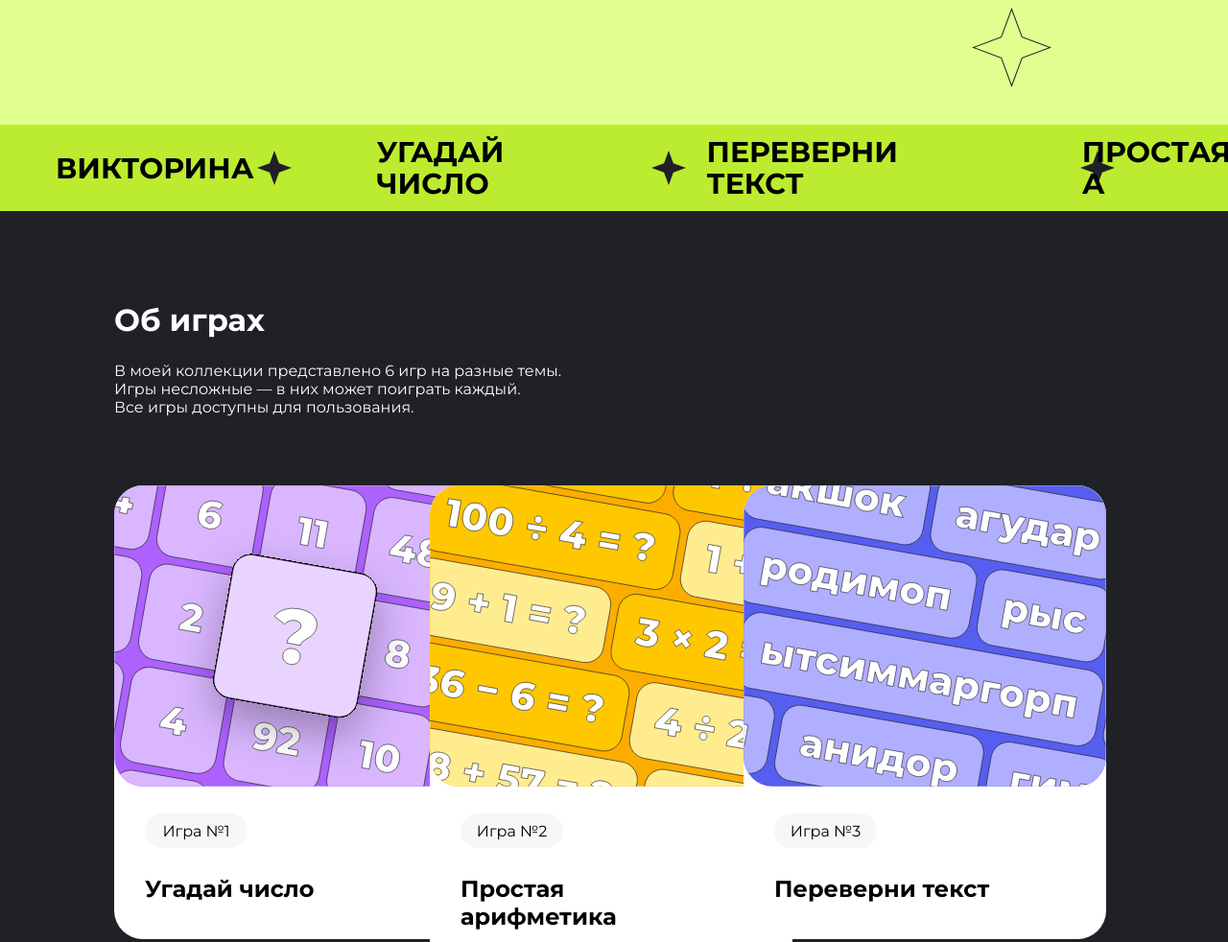
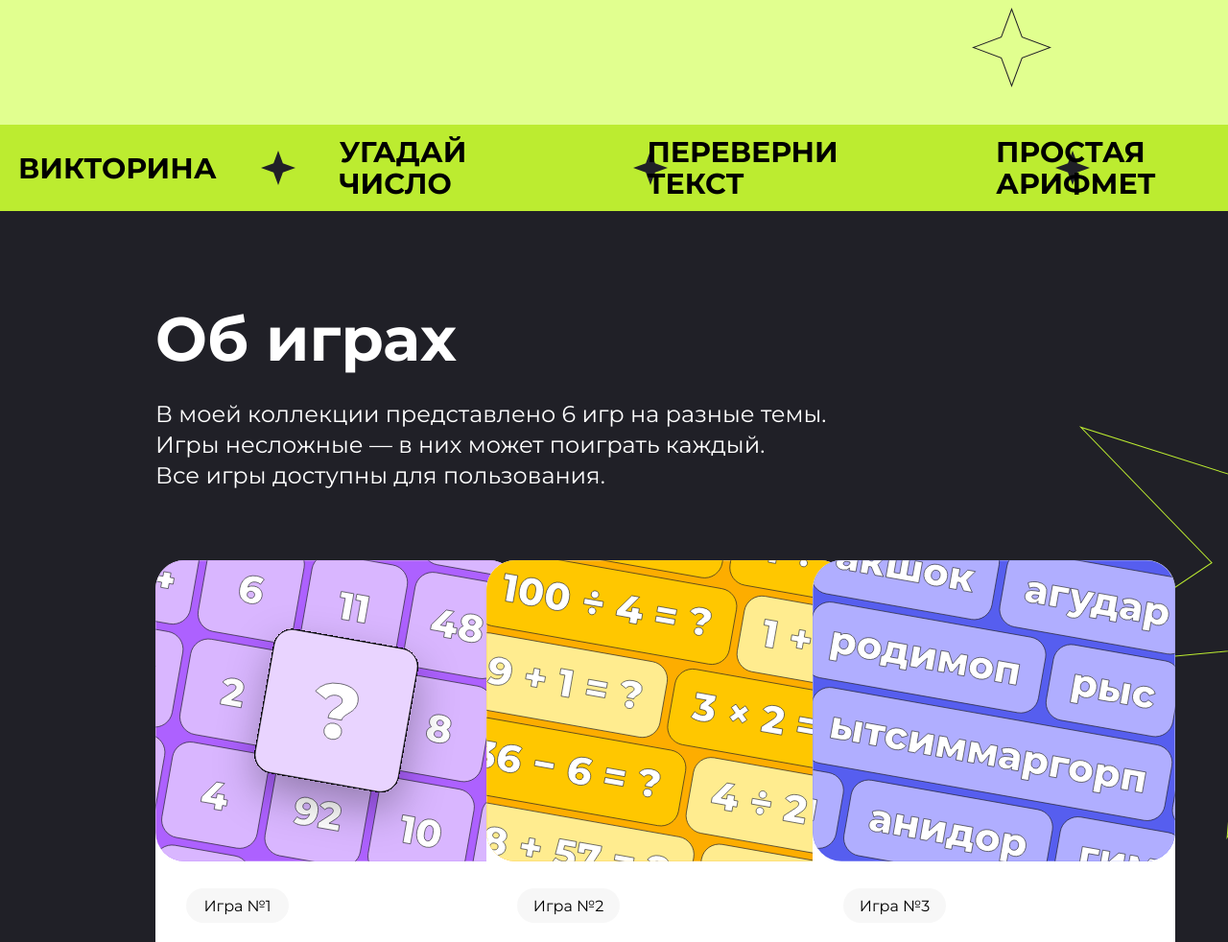
Before and after one commit to DeAssisMoreira/2-course, a plain HTML site: page Index.html in a window 1280 px wide. Shown: the part 580-1562 px from the top of the page at 96% size. Drawn offline with Linux system fonts and the light colour scheme.

Commit message:
Шрифт изменен, звезды доработаны, центрирование сделано, ширинка картинок поправлена, скролл добавлен

```diff
--- a/Index.html
+++ b/Index.html
@@ -9,25 +9,26 @@
     <link href="https://fonts.googleapis.com/css2?family=Montserrat:ital,wght@0,100..900;1,100..900&display=swap" rel="stylesheet">
     <link rel="stylesheet" href="Style.css">
     <style type="scss">
-      </style>
+    </style>
 </head>
 <body>
     <main class="center">
     <header class="heading">
     <h1 class="header">Добро пожаловать<br> на мой сайт мини-игр</h1>
     <p class="header__text">Тебе предстоит пройти несколько увлекательных игр.<br> Если готов, нажимай <span class="header__text_bold">«Поехали!»</span> и <span class="header__text_bold">приступай.</span></p>
+    <a href="#about" class="header__button_scroll">
     <button class="header__button">Поехали!</button>
+    </a>
     <nav class="navbar">
         <h3 class="navbar__item">викторина</h3>
         <h3 class="navbar__item">угадай число</h3>
         <h3 class="navbar__item">переверни текст</h3>
-        <h3 class="navbar__item_gap">простая а</h3>
+        <h3 class="navbar__item_gap">простая арифмет</h3>
     </nav>
     </header>
-    <div class="about">
+    <div class="about" id="about">
         <h1 class="about__header">Об играх</h1>
         <p class="about__text">В моей коллекции представлено 6 игр на разные темы.<br> Игры несложные — в них может поиграть каждый.<br> Все игры доступны для пользования.</p>
-
     <div class="games">
     <a href="#"><article class="articles">
         <img class="games__img" src="./imgs/Game1.svg" alt="guess number">
--- a/Style.scss
+++ b/Style.scss
@@ -63,6 +63,9 @@ body {
     width: 247px;
     height: 66px;
     }
+    &__button_scroll {
+    scroll-behavior: smooth;
+    }
   }
   .header__button:hover {
     background-color: #fff;
@@ -78,12 +81,12 @@ body {
     left: 0;
     height: 90px;
     margin-top: 156px;
-    padding-left: 58px;
+    padding-left: 19px;
     display: flex;
     flex-direction: row;
     align-items: center;
     background-image: url(./imgs/Star__navbar.svg), url(./imgs/Star__navbar.svg), url(./imgs/Star__navbar.svg);
-    background-position: 268px 27px, 679px 27px, 1126px 27px;
+    background-position: 272px 27px, 660px 27px, 1100px 27px;
     background-repeat: no-repeat;
     gap: 128px;
     &__item {
@@ -107,7 +110,7 @@ body {
 
   .about {
     position: absolute;
-    padding-left: 119px;
+    padding-left: 162px;
     padding-top: 94px;
     left: 0;
     width: 100%;
@@ -116,11 +119,20 @@ body {
     background-repeat: no-repeat;
     color: white;
     top: 800px;
+    background-image: url(./imgs/Star__big_second.svg), url(./imgs/Star__little_second.svg), url(./imgs/Star__medium_second.svg);
+    background-position: 1098px 88px, 25px 770px, 40px 822px;
+    background-repeat: no-repeat;
     &__header {
-      padding-bottom: 24px;
+    padding-bottom: 24px;
+    font-size: 64px;
+    font-weight: 700;
+    line-height: 78px;
     }
     &__text {
-      padding-bottom: 72px;
+    padding-bottom: 72px;
+    font-size: 24px;
+    font-weight: 400;
+    line-height: 32px;
     }
   }
 
@@ -128,6 +140,7 @@ body {
     display: grid;
     grid-template-columns: repeat(3, 4fr);
     justify-content: start;
+    justify-items: center;
     &__img {
     width: 378px;
     }
```
Also changed, not shown: Style.css, imgs/Star__big_second.svg (added), imgs/Star__little_second.svg (added), imgs/Star__medium_second.svg (added), 1 other file.
